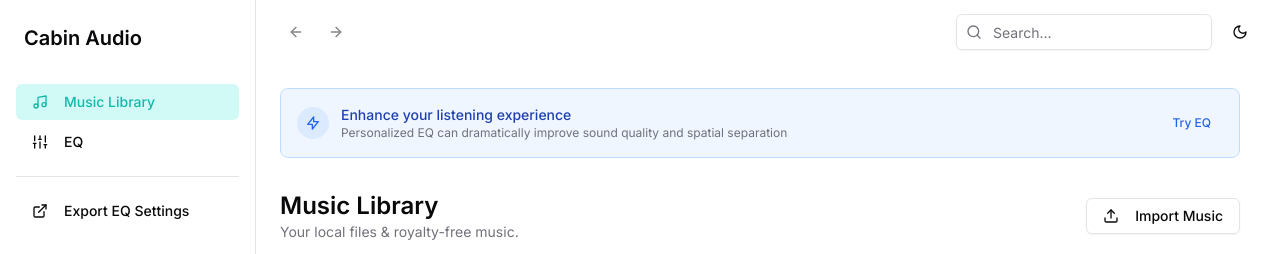
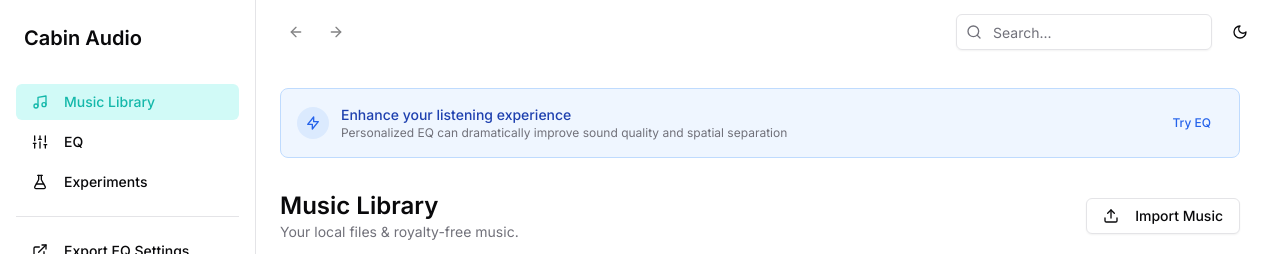
Before and after one commit to JulianMcOmie/cabin-audio-webapp, a Next.js app: page / in a window 1280 px wide. Shown: the top 254 px of the page. Built offline with nearby package versions, Linux system fonts and the light colour scheme; no server answers.

Commit message:
Add experiments tab type to TopBar component

```diff
--- a/app/globals.css
+++ b/app/globals.css
@@ -39,6 +39,8 @@
     --purple-light: 175 80% 90%;
     --red: 175 80% 40%;
     --red-light: 175 80% 90%;
+    --green: 142 76% 36%;
+    --green-light: 142 76% 85%;
 
     --radius: 0.5rem;
   }
@@ -79,6 +81,8 @@
     --purple-light: 175 70% 20%;
     --red: 175 70% 50%;
     --red-light: 175 70% 20%;
+    --green: 142 76% 50%;
+    --green-light: 142 76% 20%;
   }
 }
 
@@ -115,6 +119,10 @@
   color: hsl(var(--red));
 }
 
+.text-green {
+  color: hsl(var(--green));
+}
+
 .bg-electric-blue {
   background-color: hsl(var(--electric-blue));
 }
@@ -139,6 +147,14 @@
   background-color: hsl(var(--red-light));
 }
 
+.bg-green {
+  background-color: hsl(var(--green));
+}
+
+.bg-green-light {
+  background-color: hsl(var(--green-light));
+}
+
 .hover-electric-blue:hover {
   color: hsl(var(--electric-blue));
 }
@@ -151,6 +167,10 @@
   color: hsl(var(--red));
 }
 
+.hover-green:hover {
+  color: hsl(var(--green));
+}
+
 .ring-electric-blue {
   --tw-ring-color: hsl(var(--electric-blue));
 }
@@ -161,6 +181,10 @@
 
 .ring-red {
   --tw-ring-color: hsl(var(--red));
+}
+
+.ring-green {
+  --tw-ring-color: hsl(var(--green));
 }
 
 /* Custom slider styles */
--- a/app/page.tsx
+++ b/app/page.tsx
@@ -14,7 +14,7 @@ import { ProfilePage } from "@/components/profile-page"
 import { SignupModal } from "@/components/signup-modal"
 // import { usePlayerStore } from "@/lib/stores"
 
-type TabType = "eq" | "library" | "export" | "desktop" | "mobile" | "profile";
+type TabType = "eq" | "library" | "export" | "desktop" | "mobile" | "profile" | "experiments";
 type TabHistory = Array<TabType>;
 
 export default function Home() {
@@ -104,6 +104,11 @@ export default function Home() {
                 <InstallView />
               ) : activeTab === "profile" ? (
                 <ProfilePage />
+              ) : activeTab === "experiments" ? (
+                <div className="p-4">
+                  <h2 className="text-2xl font-bold mb-4">Experiments</h2>
+                  <p className="text-muted-foreground">Experimental features will be available here.</p>
+                </div>
               ) : (
                 <MobileView />
               )}
--- a/components/sidebar.tsx
+++ b/components/sidebar.tsx
@@ -1,16 +1,16 @@
 "use client"
 
 import { useState, useEffect } from "react"
-import { ExternalLink, Menu, Monitor, Music, Sliders, Smartphone, Sparkles, X } from "lucide-react"
+import { ExternalLink, Menu, Monitor, Music, Sliders, Smartphone, Sparkles, X, FlaskConical } from "lucide-react"
 import { Button } from "@/components/ui/button"
 import { ScrollArea } from "@/components/ui/scroll-area"
 import { Separator } from "@/components/ui/separator"
 
 interface SidebarProps {
-  activeTab: "eq" | "library" | "export" | "desktop" | "mobile" | "profile"
-  setActiveTab: (tab: "eq" | "library" | "export" | "desktop" | "mobile" | "profile") => void
+  activeTab: "eq" | "library" | "export" | "desktop" | "mobile" | "profile" | "experiments"
+  setActiveTab: (tab: "eq" | "library" | "export" | "desktop" | "mobile" | "profile" | "experiments") => void
   onUpgradeClick: () => void
-  pushToHistory?: (tab: "eq" | "library" | "export" | "desktop" | "mobile" | "profile") => void
+  pushToHistory?: (tab: "eq" | "library" | "export" | "desktop" | "mobile" | "profile" | "experiments") => void
 }
 
 export function Sidebar({ activeTab, setActiveTab, onUpgradeClick, pushToHistory }: SidebarProps) {
@@ -34,7 +34,7 @@ export function Sidebar({ activeTab, setActiveTab, onUpgradeClick, pushToHistory
   }, [])
 
   // Helper function to handle tab changes
-  const handleTabChange = (tab: "eq" | "library" | "export" | "desktop" | "mobile" | "profile") => {
+  const handleTabChange = (tab: "eq" | "library" | "export" | "desktop" | "mobile" | "profile" | "experiments") => {
     if (pushToHistory) {
       // If pushToHistory is provided, use it to update history
       pushToHistory(tab);
@@ -101,6 +101,14 @@ export function Sidebar({ activeTab, setActiveTab, onUpgradeClick, pushToHistory
                 <Sliders className={`mr-2 h-4 w-4 ${activeTab === "eq" ? "text-electric-blue" : ""}`} />
                 EQ
               </Button>
+              <Button
+                variant="ghost"
+                className={`w-full justify-start ${activeTab === "experiments" ? "bg-green-light text-green hover:bg-green-light hover:text-green" : ""}`}
+                onClick={() => handleTabChange("experiments")}
+              >
+                <FlaskConical className={`mr-2 h-4 w-4 ${activeTab === "experiments" ? "text-green" : ""}`} />
+                Experiments
+              </Button>
             </div>
 
             <Separator className="my-4" />
--- a/components/top-bar.tsx
+++ b/components/top-bar.tsx
@@ -20,13 +20,13 @@ import { SearchResults } from "@/components/search-results"
 import { useTheme } from "@/components/theme-provider"
 
 interface TopBarProps {
-  setActiveTab?: (tab: "eq" | "library" | "export" | "desktop" | "mobile" | "profile") => void
-  history?: Array<"eq" | "library" | "export" | "desktop" | "mobile" | "profile">
+  setActiveTab?: (tab: "eq" | "library" | "export" | "desktop" | "mobile" | "profile" | "experiments") => void
+  history?: Array<"eq" | "library" | "export" | "desktop" | "mobile" | "profile" | "experiments">
   currentIndex?: number
   setCurrentIndex?: (index: number) => void
 }
 
-type TabHistory = Array<"eq" | "library" | "export" | "desktop" | "mobile" | "profile">
+type TabHistory = Array<"eq" | "library" | "export" | "desktop" | "mobile" | "profile" | "experiments">
 
 export function TopBar({ setActiveTab, history, currentIndex, setCurrentIndex }: TopBarProps) {
   const { user, signOut } = useAuth()
```
